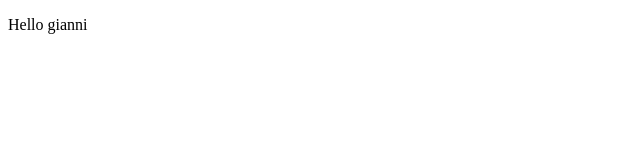
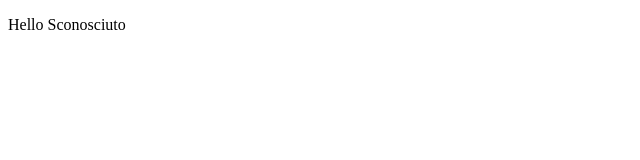
Before and after one commit to Roberta2017/ex-react, a React (Create React App) app in the folder my-app/: page / in a window 1280 px wide. Shown: the top 160 px of the page, without its empty margins (0-640 px from the left). Built offline with nearby package versions, Linux system fonts and the light colour scheme.

Commit message:
Esercizio 02 props

```diff
--- a/my-app/src/App.js
+++ b/my-app/src/App.js
@@ -17,7 +17,7 @@ export class App extends React.Component{
         return(
             <div>
 
-                <Welcome name=  {'gianni'}/>
+                <Welcome/>
 
             </div>
         )
--- a/my-app/src/Welcome.js
+++ b/my-app/src/Welcome.js
@@ -4,8 +4,10 @@ export class Welcome extends React.Component{
     render(){
         return(
             <p>
-                Hello   {this.props.name}
+                Hello {this.props.name}
             </p>
         )
     }
 }
+
+Welcome.defaultProps={name:'Sconosciuto'}
```
